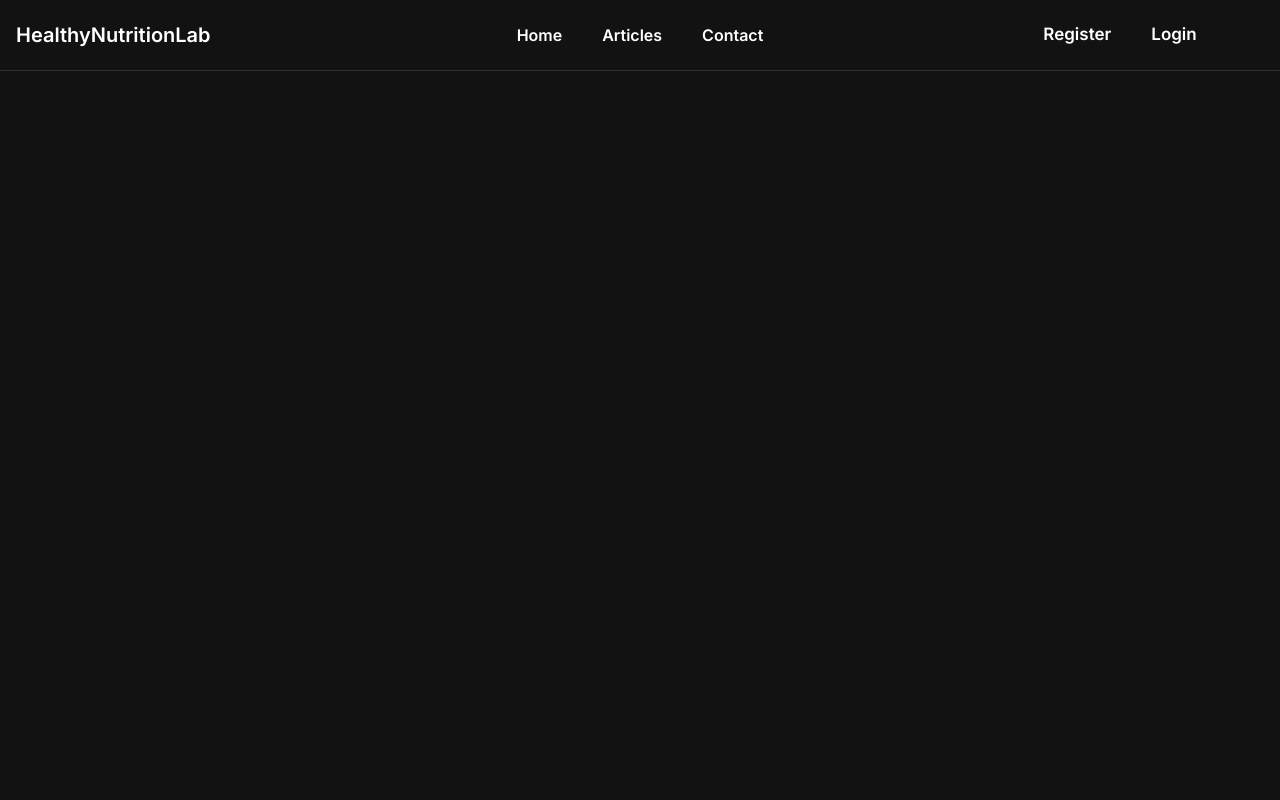
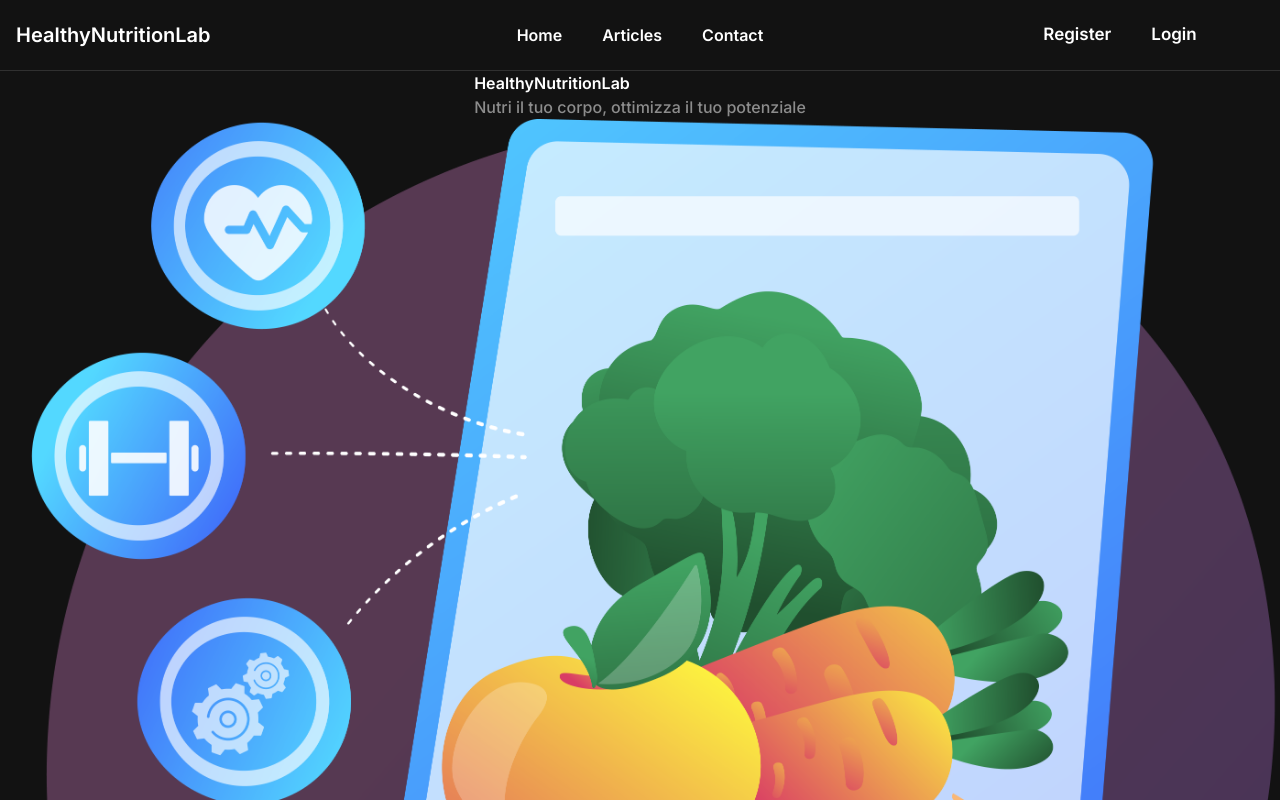
Before and after one commit to Federico-Poggi/HealthyNutritionLab, a React (Vite) app in the folder healty-nutrition-lab/: page / in a window 1280 px wide. Shown: the top 800 px of the page. Built offline with nearby package versions, Linux system fonts and the light colour scheme.

Commit message:
Initialized home page

```diff
--- a/healty-nutrition-lab/src/App.css
+++ b/healty-nutrition-lab/src/App.css
@@ -31,3 +31,13 @@
     font-weight: 600;
     margin:0 20px;
 }
+/*HOME PAGE*/
+#title-home{
+    font-family: 'Inter', sans-serif;
+    font-weight: 600;
+}
+#header-home p{
+    color: #8C8C8C;
+    font-family: 'Inter', sans-serif;
+    font-weight: 500;
+}
--- a/healty-nutrition-lab/src/App.tsx
+++ b/healty-nutrition-lab/src/App.tsx
@@ -1,18 +1,15 @@
-
-import reactLogo from './assets/react.svg'
-import viteLogo from '/vite.svg'
 import './App.css'
-import {useDispatch, useSelector} from "react-redux";
+import {useSelector} from "react-redux";
 import {RootState} from "./redux/store";
-import {INCREMENT} from "./redux/action";
 import {Route, Routes} from "react-router-dom";
 import Layout from "./component/Layout.tsx";
+import Home from "./component/Home.tsx";
 
 
 function App() {
 const counter=useSelector((state:RootState)=>state.counter.count)
 console.log(counter+1)
-    const dispatch= useDispatch();
+    /*const dispatch= useDispatch();*/
 /*const handleClick=()=>{
     dispatch({type:INCREMENT})
 }*/
@@ -20,7 +17,7 @@ console.log(counter+1)
         <>
            <Routes>
                <Route path={"/"} element={<Layout/>}>
-
+                <Route path={"/"} index element={<Home/>}/>
                </Route>
            </Routes>
         </>
--- /dev/null
+++ b/healty-nutrition-lab/src/component/Home.tsx
@@ -0,0 +1,22 @@
+import imgP from "../assets/Risorsa 1@2x.png"
+
+function Home() {
+    return (
+        <>
+            <header id = {"header-home"} className = {"desktop:h-[600px] flex flex-col items-center justify-center"}>
+                <span>
+                    <h1 id = {"title-home"} className = {"text-white desktop:text-[50px]"}>
+                    HealthyNutritionLab
+                    </h1>
+                    <p id={"slogan"} className={"text-center"}>
+                        Nutri il tuo corpo, ottimizza il tuo potenziale
+                    </p>
+                </span>
+
+                <img src = {imgP} className = {"desktop:w-2/12"}/>
+            </header>
+        </>
+    )
+}
+
+export default Home
--- a/healty-nutrition-lab/src/component/Layout.tsx
+++ b/healty-nutrition-lab/src/component/Layout.tsx
@@ -1,12 +1,13 @@
 import Nav from "./Nav.tsx";
+import {Outlet} from "react-router-dom";
 
 function Layout() {
     return (
         <>
             <Nav/>
-            <div>
-
-            </div>
+            <main>
+                <Outlet/>
+            </main>
         </>
     )
 }
```
Also changed, not shown: healty-nutrition-lab/src/assets/Risorsa 1.png (added), healty-nutrition-lab/src/assets/Risorsa 1@2x.png (added).
